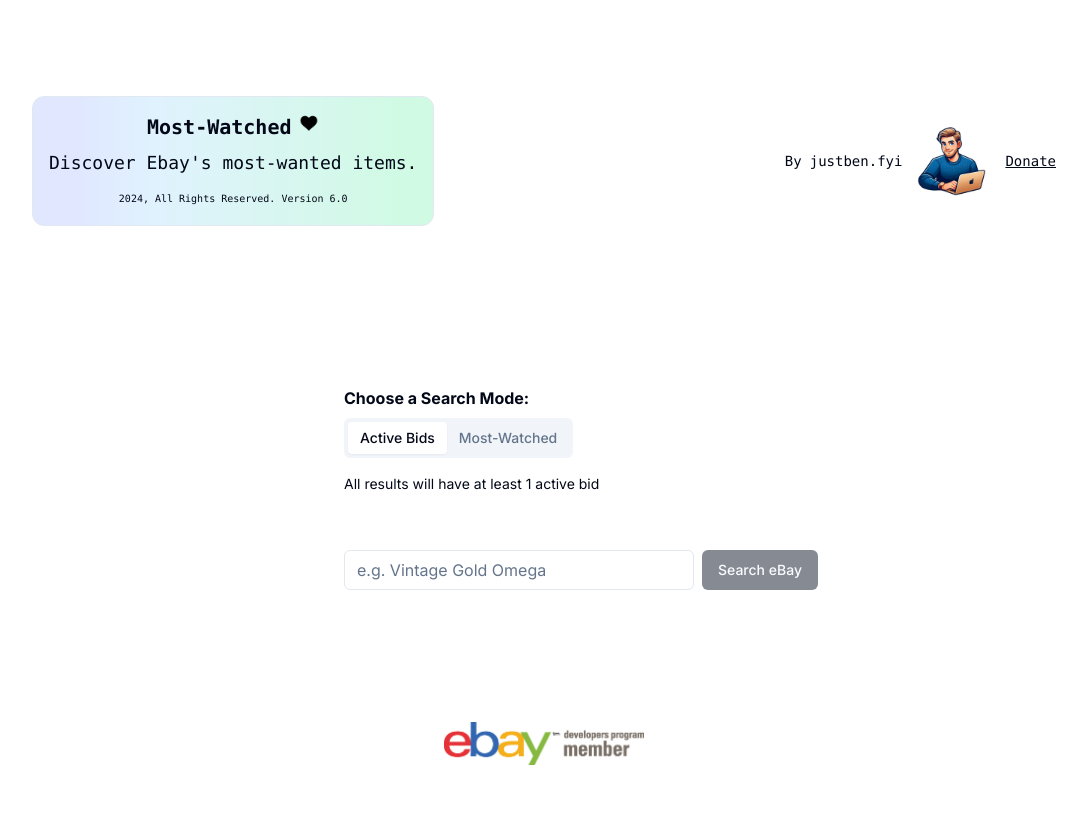
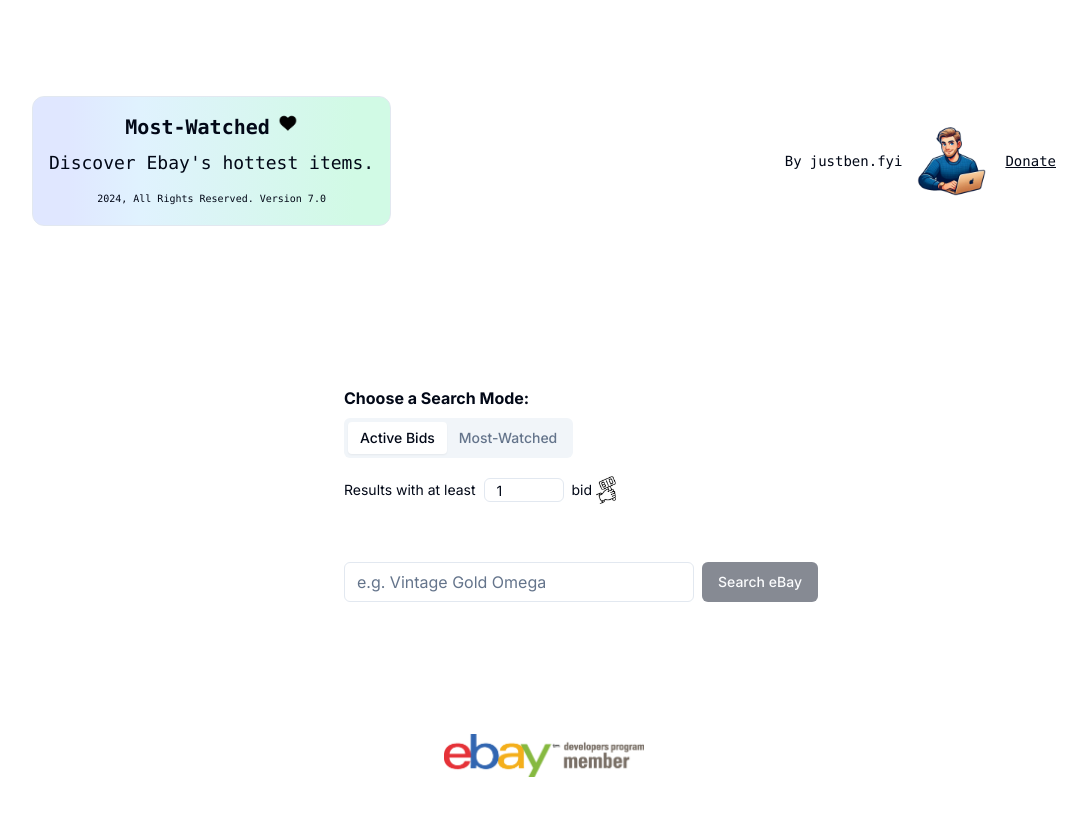
Before and after one commit to benhurley/bid-zippy, a Next.js app: page / in a window 1280 px wide. Shown: the top 816 px of the page, without its empty margins (96-1183 px from the left). Built offline with nearby package versions, Linux system fonts and the light colour scheme.

Commit message:
feat: add bid threshold to active bids

```diff
--- a/app/api/ebay/items/route.ts
+++ b/app/api/ebay/items/route.ts
@@ -3,6 +3,7 @@
 export async function GET(request: Request) {
   const { searchParams } = new URL(request.url);
   const keywords = searchParams.get('keywords')?.trim();
+  const bidThreshold = searchParams.get('bidCount');
 
   const eBay = new eBayApi({
     appId: process.env.EBAY_APP_ID || '',
@@ -18,7 +19,7 @@
     }).search({
       q: keywords || '', // Search query parameter
       sort: 'endingSoonest',     // Sorting order
-      filter: 'buyingOptions:{AUCTION},bidCount:[1]', // Example filter
+      filter: `buyingOptions:{AUCTION},bidCount:[${bidThreshold}]`,
       limit: '200',
       fieldgroups: 'FULL'
     });
--- a/app/layout.tsx
+++ b/app/layout.tsx
@@ -4,8 +4,8 @@
 const inter = Inter({ subsets: ["latin"] });
 
 export const metadata: Metadata = {
-  title: "Most Watched | Discover eBay's most-wanted items",
-  description: "Discover eBay's most-wanted items",
+  title: "Most-Watched | Discover eBay's hottest items",
+  description: "Discover eBay's hottest items",
   applicationName: 'most-watched',
   authors: [{ name: "justbenfyi", url: 'https://justben.fyi' }],
   creator: "@justbenfyi",
@@ -23,17 +23,17 @@
       <head>
         <meta property="canonical" content="https://mostwatched.justben.fyi" />
 
-        <meta property="og:title" content="Most Watched | Discover eBay's most-wanted items" />
-        <meta property="og:description" content="Discover eBay's most-wanted items" />
+        <meta property="og:title" content="Most-Watched | Discover eBay's hottest items." />
+        <meta property="og:description" content="Discover eBay's hottest items" />
         <meta property="og:image" content="/me.webp" />
         <meta property="og:type" content="website" />
         <meta property="og:url" content="https://mostwatched.justben.fyi" />
 
         <meta property="twitter:card" content="https://mostwatched.justben.fyi/me.webp" />
-        <meta property="twitter:title" content="Most Watched" />
+        <meta property="twitter:title" content="Most-Watched" />
         <meta property="twitter:site" content="https://mostwatched.justben.fyi" />
         <meta property="twitter:creator" content="@justbenfyi" />
-        <meta property="twitter:description" content="Most Watched | Discover eBay's most-wanted items." />
+        <meta property="twitter:description" content="Most-Watched | Discover eBay's hottest items." />
         <meta property="twitter:image" content="https://mostwatched.justben.fyi/me.webp" />
 
       </head>
--- a/app/page.tsx
+++ b/app/page.tsx
@@ -11,6 +11,7 @@
 import EbayHasBidsCard from "@/components/ui/ebayHasBidsCard";
 import { Tabs, TabsContent, TabsList, TabsTrigger } from "@/components/ui/tabs";
 import SkeletonGridPlaceholder from "@/components/ui/skeletonGridPlaceholder";
+import { SmallInput } from "@/components/ui/smallInput";
 
 export default function Home() {
   const [isLoading, setIsLoading] = useState(false);
@@ -19,6 +20,7 @@
   const [hasBidsResults, setHasBidsResults] = useState<EbayHasBidsItem[]>([]);
   const [isSticky, setIsSticky] = useState(false);
   const [mode, setMode] = useState('hasBids');
+  const [bidThreshold, setBidThreshold] = useState(1);
 
   const { toast } = useToast();
 
@@ -43,7 +45,7 @@
         }
       } else if (mode === 'hasBids') {
         if (query.length > 0) {
-          const response = await fetch(`/api/ebay/items?keywords=${encodeURIComponent(query)}`);
+          const response = await fetch(`/api/ebay/items?keywords=${encodeURIComponent(query)}&bidCount=${bidThreshold}`);
           const data = await response.json();
 
           if (!data?.itemSummaries || data.itemSummaries.length === 0) {
@@ -98,8 +100,19 @@
               </TabsList>
             </div>
             <div className="mt-4 text-sm">
-              <TabsContent value="watchCount">Highest watch counts will be shown first<Image className="inline-flex ml-1" width={20} height={20} src="/heart.webp" alt='heart' /></TabsContent>
-              <TabsContent value="hasBids">All results will have at least 1 active bid</TabsContent>
+              <TabsContent value="watchCount">
+                <span className="my-1.5">Highest watch counts will be shown first<Image className="inline-flex ml-1" width={20} height={20} src="/heart.webp" alt='heart' /></span></TabsContent>
+              <TabsContent value="hasBids">Results with at least
+                <SmallInput
+                  className="mb-1"
+                  type="number"
+                  min={1}
+                  value={bidThreshold}
+                  onChange={(e) => e.target.value && setBidThreshold(parseInt(e.target.value))}
+                />
+                {bidThreshold > 1 ? 'bids' : 'bid'}
+                <Image className="inline-flex ml-1" width={20} height={20} src="/bidder.webp" alt='bidder' />
+              </TabsContent>
             </div>
           </Tabs>
         </div>
--- a/components/organisms/header.tsx
+++ b/components/organisms/header.tsx
@@ -5,8 +5,8 @@
     <div className="z-20 max-w-5xl w-full items-center justify-between font-mono text-sm lg:flex sm:mb-10 min-w-[290px] lg:mb-40 mb-24">
       <div className="px-4 relative left-0 sm:top-0 w-full bg-gradient-to-r from-indigo-100 from-10% via-sky-100 via-30% to-emerald-100 to-90% pb-2 sm:pb-6 pt-4 sm:pt-8 lg:static lg:w-auto lg:rounded-xl lg:border bg-gray-100 lg:p-4">
         <div className="flex justify-center align-center"><code className="font-mono font-bold text-xl mr-2">Most-Watched</code><span><Image width={20} height={20} src="/heart.webp" alt='heart' /></span></div>
-        <div className="mt-2 lg:mb-0 mb-4 flex justify-center md:text-lg text-xs">Discover Ebay&apos;s most-wanted items. </div>
-        <div className="lg:mt-3 mt-1 lg:mb-0 mb-0 flex justify-center text-[10px]">2024, All Rights Reserved. Version 6.0 </div>
+        <div className="mt-2 lg:mb-0 mb-4 flex justify-center md:text-lg text-xs">Discover Ebay&apos;s hottest items. </div>
+        <div className="lg:mt-3 mt-1 lg:mb-0 mb-0 flex justify-center text-[10px]">2024, All Rights Reserved. Version 7.0 </div>
       </div>
       <div className="fixed bottom-0 left-0 flex h-30 w-full items-end justify-center bg-gradient-to-t from-white via-white dark:from-black dark:via-black lg:static lg:h-auto lg:w-auto lg:bg-none">
         <div
--- /dev/null
+++ b/components/ui/smallInput.tsx
@@ -0,0 +1,25 @@
+import * as React from "react"
+
+import { cn } from "@/lib/utils"
+
+export interface SmallInputProps
+  extends React.InputHTMLAttributes<HTMLInputElement> {}
+
+const SmallInput = React.forwardRef<HTMLInputElement, SmallInputProps>(
+  ({ className, type, ...props }, ref) => {
+    return (
+      <input
+        type={type}
+        className={cn(
+          "flex h-6 w-20 rounded-md border border-input bg-background mx-2 mt-1 px-3 py-2 text-sm ring-offset-background file:border-0 file:bg-transparent file:text-sm file:font-medium placeholder:text-muted-foreground focus-visible:outline-none focus-visible:ring-2 focus-visible:ring-ring focus-visible:ring-offset-2 disabled:cursor-not-allowed disabled:opacity-50",
+          className
+        )}
+        ref={ref}
+        {...props}
+      />
+    )
+  }
+)
+SmallInput.displayName = "SmallInput"
+
+export { SmallInput }
--- a/components/ui/tabs.tsx
+++ b/components/ui/tabs.tsx
@@ -44,7 +44,7 @@
   <TabsPrimitive.Content
     ref={ref}
     className={cn(
-      "mt-2 ring-offset-background focus-visible:outline-none focus-visible:ring-2 focus-visible:ring-ring focus-visible:ring-offset-2",
+      "flex items-center ring-offset-background focus-visible:outline-none focus-visible:ring-2 focus-visible:ring-ring focus-visible:ring-offset-2",
       className
     )}
     {...props}
```
Also changed, not shown: 1 other file (tests, documents, lock files or other folders).
